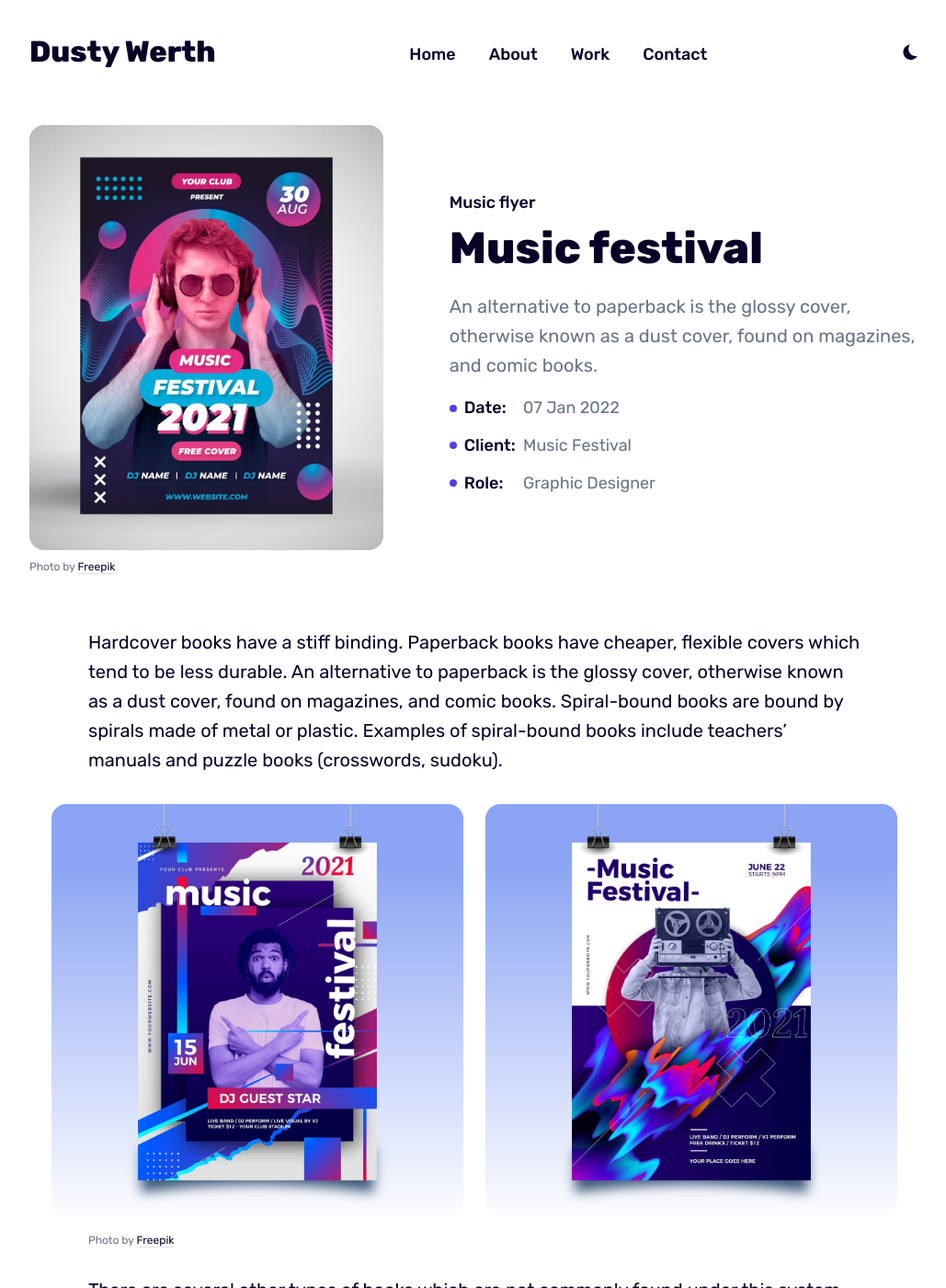
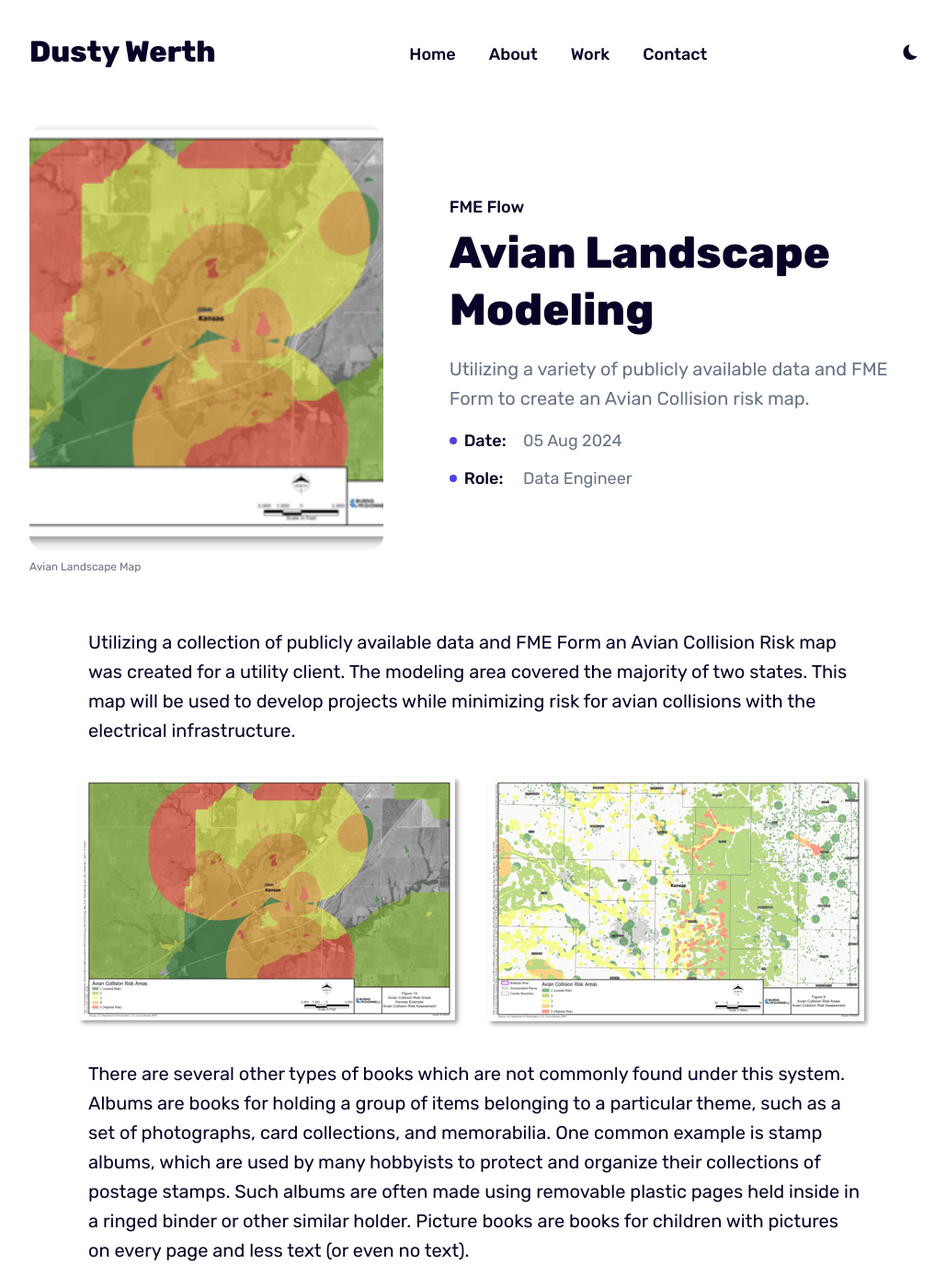
Before and after one commit to DustyWerth/DustyWerth.github.io, a Jekyll site: the page built from _works/Avian-Landscape.md, in a window 1280 px wide and 1400 px high. Shown: the whole window at 92% size, without its empty margins (124-1153 px from the left). Built offline with Jekyll 4.4.1, drawn with Linux system fonts in a browser that asks for light colours; some of the changed text lies outside the part shown.

Commit message:
Works Updates

```diff
--- a/_works/2022-01-07-music-festival.md
+++ b/_works/Avian-Landscape.md
@@ -1,31 +1,29 @@
 ---
-title: Music festival
-description: An alternative to paperback is the glossy cover, otherwise known as a dust cover, found on magazines, and comic books.
-category: Music flyer
-date: 2022-01-07 08:01:35 +0300
-client: Music Festival
-role: Graphic Designer
-image: '/images/work-4.jpg'
-image_caption: 'Photo by [Freepik](https://www.freepik.com/)'
+title: Avian Landscape Modeling
+description: Utilizing a variety of publicly available data and FME Form to create an Avian Collision risk map.
+category: FME Flow
+date: 2024-08-05 08:01:35 +0300
+role: Data Engineer
+image: '/images/Avian_1.png'
+image_caption: 'Avian Landscape Map'
 ---
 
-Hardcover books have a stiff binding. Paperback books have cheaper, flexible covers which tend to be less durable. An alternative to paperback is the glossy cover, otherwise known as a dust cover, found on magazines, and comic books. Spiral-bound books are bound by spirals made of metal or plastic. Examples of spiral-bound books include teachers' manuals and puzzle books (crosswords, sudoku).
+Utilizing a collection of publicly available data and FME Form an Avian Collision Risk map was created for a utility client.  The modeling area covered the majority of two states.  This map will be used to develop projects while minimizing risk for avian collisions with the electrical infrastructure.
 
 <div class="gallery-box">
   <div class="gallery">
-    <img src="/images/work-1-2.jpg" loading="lazy" alt="Project">
-    <img src="/images/work-1-3.jpg" loading="lazy" alt="Project">
+    <img src="/images/Avian_1.png" loading="lazy" alt="Work">
+    <img src="/images/Avian_2.png" loading="lazy" alt="Work">
   </div>
-  <em>Photo by <a href="https://www.freepik.com/" target="_blank">Freepik</a></em>
+  <em></em>
 </div>
+
 
 There are several other types of books which are not commonly found under this system. Albums are books for holding a group of items belonging to a particular theme, such as a set of photographs, card collections, and memorabilia. One common example is stamp albums, which are used by many hobbyists to protect and organize their collections of postage stamps. Such albums are often made using removable plastic pages held inside in a ringed binder or other similar holder. Picture books are books for children with pictures on every page and less text (or even no text).
 
 > The longer I live, the more I realize that I am never wrong about anything, and that all the pains I have so humbly taken to verify my notions have only wasted my time!
 
-Hymnals are books with collections of musical hymns that can typically be found in churches. Prayerbooks or missals are books that contain written prayers and are commonly carried by monks, nuns, and other devoted followers or clergy. Lap books are a learning tool created by students.
-
-<p><iframe src="https://player.vimeo.com/video/148003889?h=d36b8b4cbb" loading="lazy" width="640" height="360" frameborder="0" allowfullscreen></iframe></p>
+Publishers may produce low-cost, pre-publication copies known as galleys or 'bound proofs' for promotional purposes, such as generating reviews in advance of publication. Galleys are usually made as cheaply as possible, since they are not intended for sale.
 
 Dummy books (or faux books) are books that are designed to imitate a real book by appearance to deceive people, some books may be whole with empty pages, others may be hollow or in other cases, there may be a whole panel carved with spines which are then painted to look like books,  titles of some books may also be fictitious.
 
```
Also changed, not shown: _works/2022-01-05-mental-health.md (deleted, +0 -30 lines), _works/2022-01-09-jazz-concert.md (deleted, +0 -32 lines), _works/envolve.md (renamed from _works/2022-01-08-geametric-band.md, +10 -9 lines), _works/RAPID.md (renamed from _works/2022-01-06-festival-of-colors.md).
